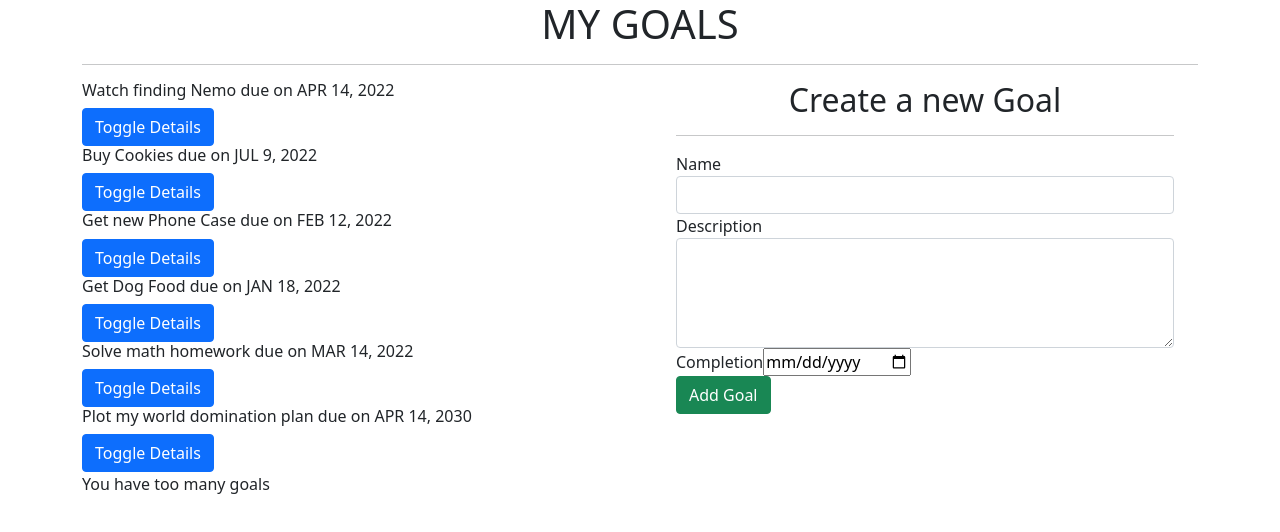
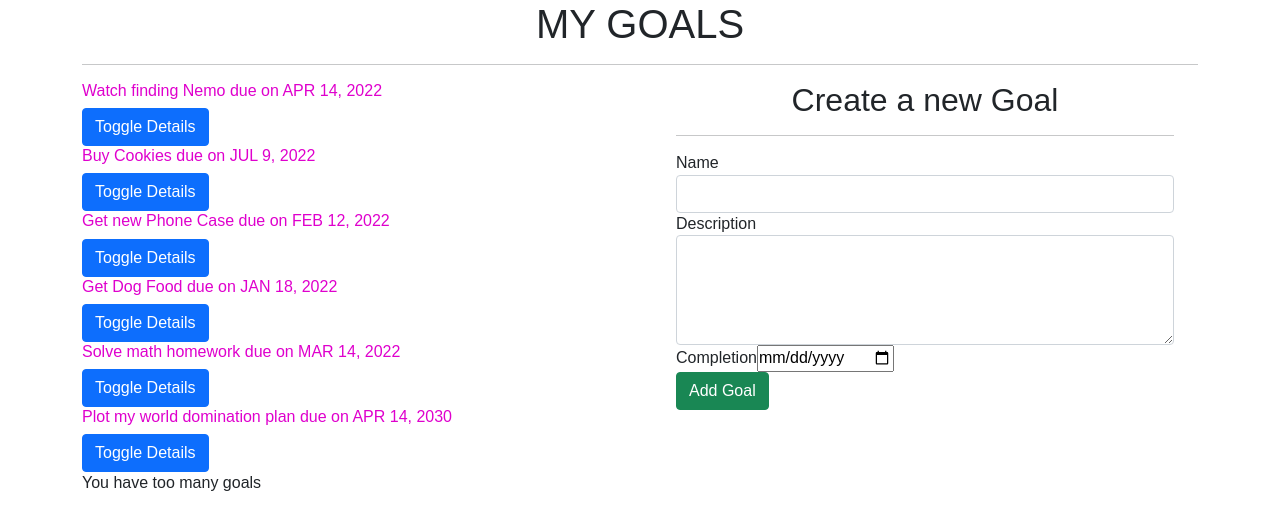
Before and after one commit to Vitalis-Kirui/Goals-Angular, an Angular app: page / in a window 1280 px wide. Shown: the top 532 px of the page. Built offline with nearby package versions, Linux system fonts and the light colour scheme.

Commit message:
pushing css styles

```diff
--- a/src/app/goal/goal.component.css
+++ b/src/app/goal/goal.component.css
@@ -0,0 +1,5 @@
+h6 {
+
+  color: rgb(223, 0, 205);
+
+}
--- a/src/app/goal/goal.component.ts
+++ b/src/app/goal/goal.component.ts
@@ -4,7 +4,7 @@ import { Goal } from '../goal';
 @Component({
   selector: 'app-goal',
   templateUrl: './goal.component.html',
-  styleUrls: ['./goal.component.css']
+  styleUrls: ['./goal.component.css'],
 })
 export class GoalComponent implements OnInit {
 
--- a/src/styles.css
+++ b/src/styles.css
@@ -1 +1,21 @@
-@import "~bootstrap/dist/css/bootstrap.css"
+/* You can add global styles to this file, and also import other style files */
+
+@import "~bootstrap/dist/css/bootstrap.css";
+
+* {
+
+  box-sizing: border-box;
+
+  margin: 0;
+
+  padding: 0;
+
+}
+
+body {
+
+  font-family: Arial, Helvetica, sans-serif;
+
+  line-height: 1.4;
+
+}
```
